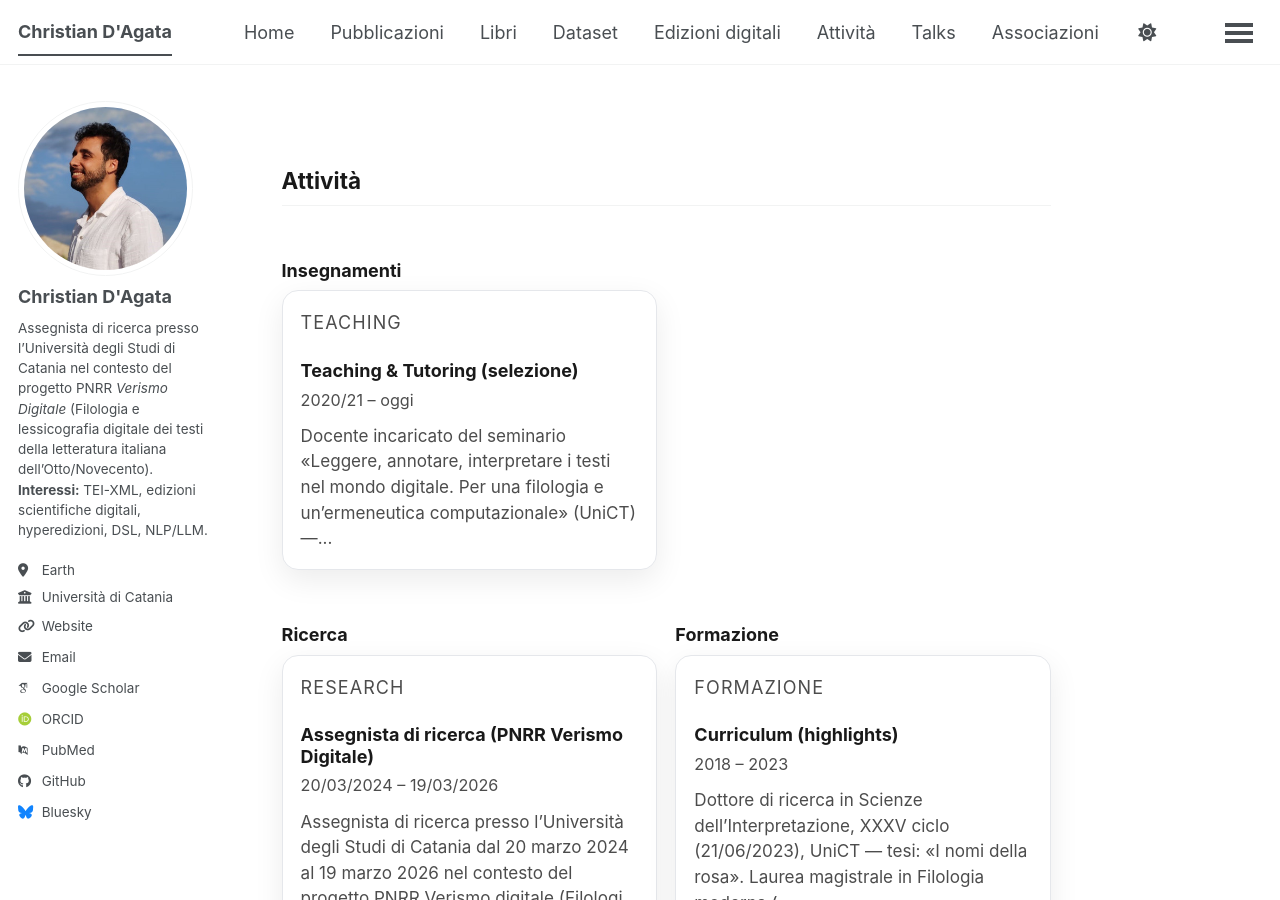
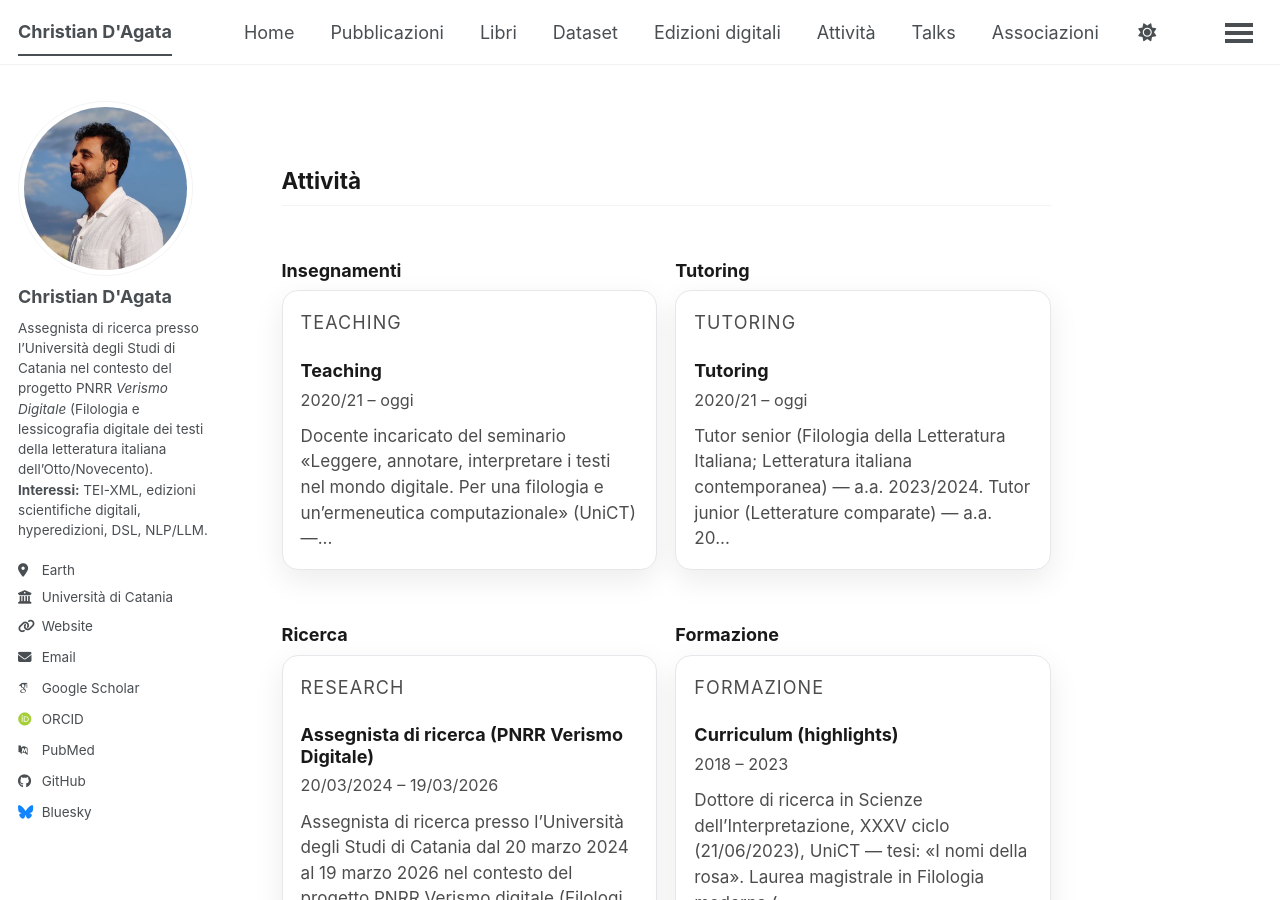
Before and after one commit to christiandagata/christiandagata.github.io, a Jekyll site: the page built from index.md, in a window 1280 px wide and 900 px high, scrolled down 1526 px. Built offline with Jekyll 4.4.1, drawn with Linux system fonts in a browser that asks for light colours; some web fonts are replaced; a script bundle is joined from its source files by our own code; library files that are not in the unit come from our copies.

Commit message:
update teaching and tutoring

```diff
--- a/_activity/teaching.md
+++ b/_activity/teaching.md
@@ -1,5 +1,5 @@
 ---
-title: "Teaching & Tutoring (selezione)"
+title: "Teaching"
 collection: activity
 layout: single
 date: 2024-01-01
--- /dev/null
+++ b/_activity/tutoring.md
@@ -0,0 +1,15 @@
+---
+title: "Tutoring"
+collection: activity
+layout: single
+date: 2024-01-01
+activity_type: "Tutoring"
+period: "2020/21 – oggi"
+featured: true
+featured_rank: 5
+---
+1. Tutor senior (Filologia della Letteratura Italiana; Letteratura italiana contemporanea) — a.a. 2023/2024.
+2. Tutor junior (Letterature comparate) — a.a. 2022/2023.
+3. Tutor junior (Lingua italiana; Corso zero) — aa.aa. 2020/2021 e 2021/2022.
+4. Attività didattica di supporto e commissioni d’esame come Cultore della materia (SSD L-FIL-LET/11, /13, /14; e attività correlate).
+5. Supporto didattico, organizzazione, gestione del Tirocinio presso il Centro di Informatica Umanistica (Resp. scientifico: prof. Antonio Di Silvestro).
```
Also changed, not shown: other parts of _activity/teaching.md (+0 -6 lines).
